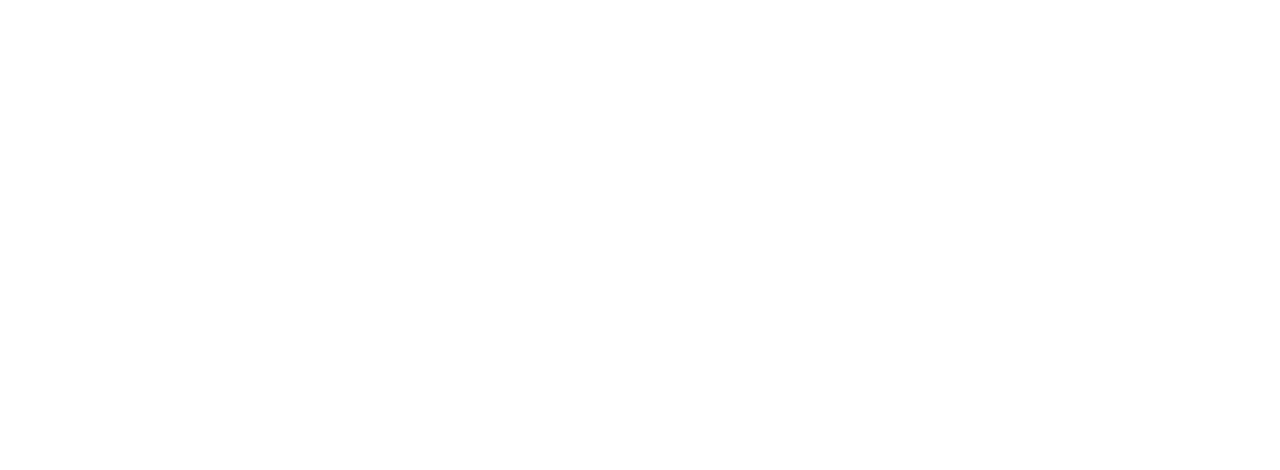
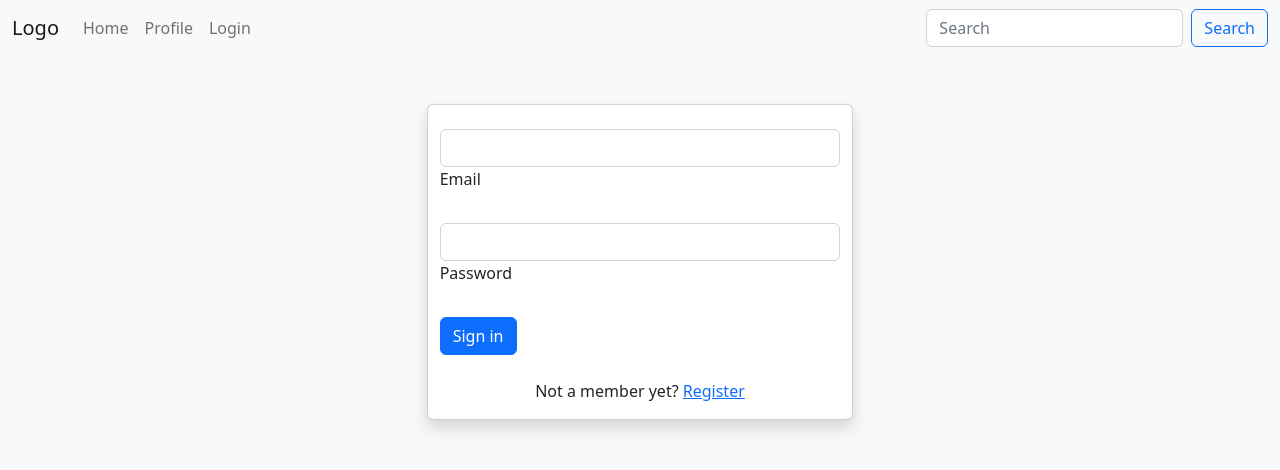
Before and after one commit to KennTorg/CSS-Frameworks, a website: page pages/login/index.html in a window 1280 px wide. Drawn offline with nearby package versions, Linux system fonts and the light colour scheme.

Commit message:
login changes

```diff
--- a/pages/login/index.html
+++ b/pages/login/index.html
@@ -8,5 +8,73 @@
         <script src="/node_modules/bootstrap/dist/js/bootstrap.bundle.min.js" defer></script>
         <title>Social Media | Login</title>
     </head>
-    <body></body>
+    <body class="bg-light">
+        <header>
+            <nav class="navbar navbar-expand-md navbar-light bg-light">
+                <div class="container-fluid">
+                    <a class="navbar-brand" href="/index.html">Logo</a>
+                    <button
+                        class="navbar-toggler"
+                        type="button"
+                        data-bs-toggle="collapse"
+                        data-bs-target="#navbarSupportedContent"
+                        aria-controls="navbarSupportedContent"
+                        aria-expanded="false"
+                        aria-label="Toggle navigation"
+                    >
+                        <span class="navbar-toggler-icon"></span>
+                    </button>
+
+                    <div class="collapse navbar-collapse" id="navbarsExampleDefault">
+                        <ul class="navbar-nav mr-auto">
+                          <li class="nav-item active">
+                            <a class="nav-link" href="/index.html">Home</a>
+                          </li>
+                          <li class="nav-item">
+                            <a class="nav-link" href="/pages/profile/index.html">Profile</a>
+                          </li>
+                          <li class="nav-item">
+                            <a class="nav-link" href="/pages/login/index.html">Login</a>
+                          </li>
+                        </ul>
+                      </div>
+
+                        <form class="d-flex">
+                            <input
+                                class="form-control me-2"
+                                type="search"
+                                placeholder="Search"
+                                aria-label="Search"
+                            />
+                            <button class="btn btn-outline-primary" type="submit">Search</button>
+                        </form>
+                    </div>
+                </div>
+            </nav>
+        </header>
+        <!--LOGIN FORM -->
+        <div class="container card col-4 shadow mt-5">
+            <form>
+                <!-- Email input -->
+                <div class="form-outline mb-4 pt-4">
+                    <input type="email" id="email" class="form-control" />
+                    <label class="form-label" for="email">Email</label>
+                </div>
+
+                <!-- Password input -->
+                <div class="form-outline mb-4">
+                    <input type="password" id="password" class="form-control" />
+                    <label class="form-label" for="password">Password</label>
+                </div>
+
+                <!-- Submit button -->
+                <button type="button" class="btn btn-primary btn-block mb-4">Sign in</button>
+
+                <!-- Register buttons -->
+                <div class="text-center">
+                    <p>Not a member yet? <a href="#!">Register</a></p>
+                </div>
+            </form>
+        </div>
+    </body>
 </html>
```
